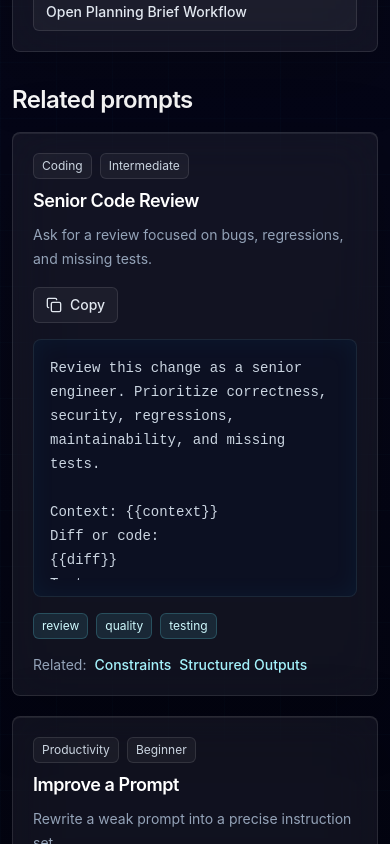
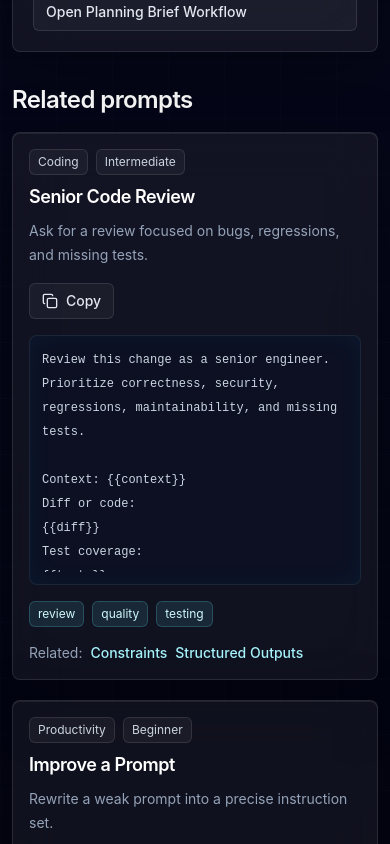
Before and after one commit to CodeByKhaleel/ContextCraft, a Next.js app: page /concepts/constraints in a window 390 px wide. Shown: the part 1180-2024 px from the top of the page. Built offline with nearby package versions, Linux system fonts and the light colour scheme.

Commit message:
Polish prompt cards for mobile

```diff
--- a/components/prompt-card.tsx
+++ b/components/prompt-card.tsx
@@ -13,12 +13,12 @@ export function PromptCard({
   return (
     <article
       id={prompt.id}
-      className={`glass-card scroll-mt-24 p-5 ${
+      className={`glass-card scroll-mt-24 p-4 sm:p-5 ${
         highlighted ? "border-cyan-300/60 bg-cyan-300/10 shadow-[0_0_36px_rgba(34,211,238,0.18)]" : ""
       }`}
     >
-      <div className="flex flex-wrap items-start justify-between gap-4">
-        <div>
+      <div className="grid gap-4 sm:flex sm:flex-wrap sm:items-start sm:justify-between">
+        <div className="min-w-0">
           <div className="mb-2 flex flex-wrap gap-2">
             <span className="glass-chip">
               {titleCase(prompt.category)}
@@ -30,10 +30,12 @@ export function PromptCard({
           <h3 className="text-lg font-semibold tracking-tight text-white">{prompt.title}</h3>
           <p className="mt-2 text-sm leading-6 text-slate-400">{prompt.description}</p>
         </div>
-        <CopyButton value={prompt.prompt} />
+        <div className="sm:shrink-0">
+          <CopyButton value={prompt.prompt} />
+        </div>
       </div>
-      <div className="mt-4 rounded-lg border border-cyan-200/10 bg-[#0b1024]/70 p-4 shadow-[inset_0_0_24px_rgba(14,165,233,0.06)]">
-        <pre className="max-h-56 overflow-auto whitespace-pre-wrap text-sm leading-6 text-slate-300">
+      <div className="mt-4 rounded-lg border border-cyan-200/10 bg-[#0b1024]/70 p-3 shadow-[inset_0_0_24px_rgba(14,165,233,0.06)] sm:p-4">
+        <pre className="max-h-56 overflow-auto whitespace-pre-wrap break-words text-xs leading-6 text-slate-300 sm:text-sm">
           {prompt.prompt}
         </pre>
       </div>
```
